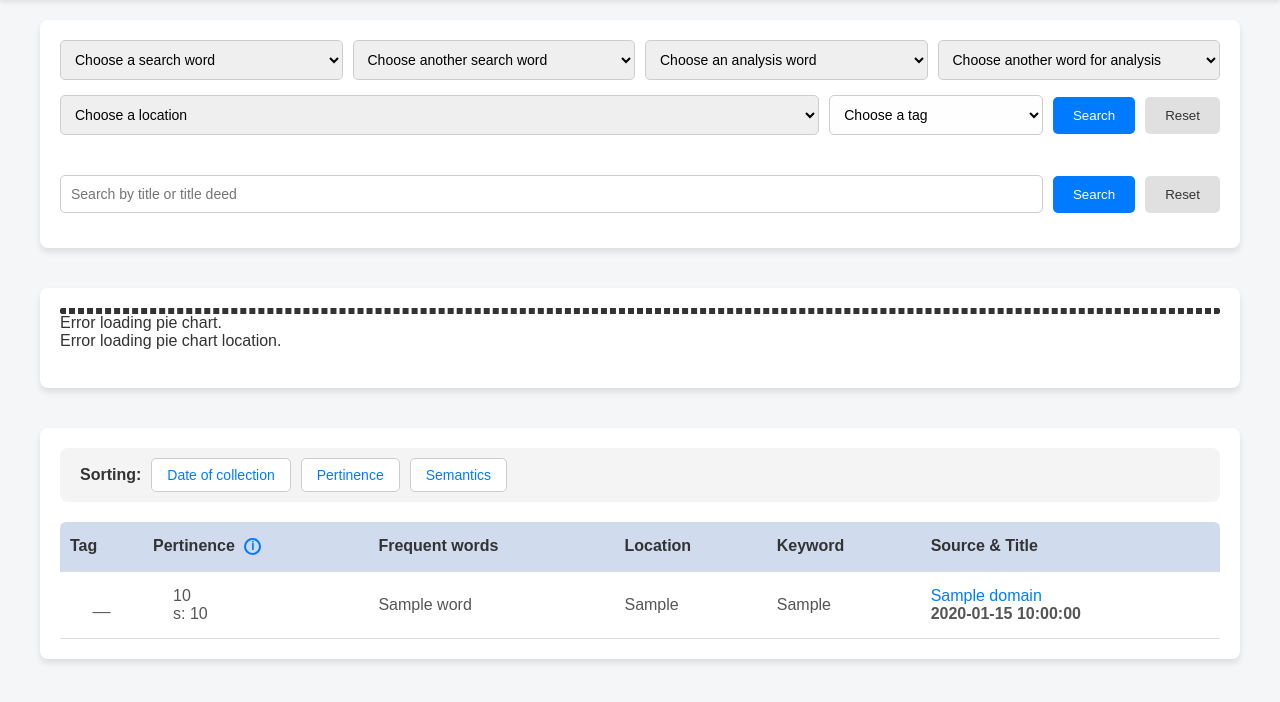
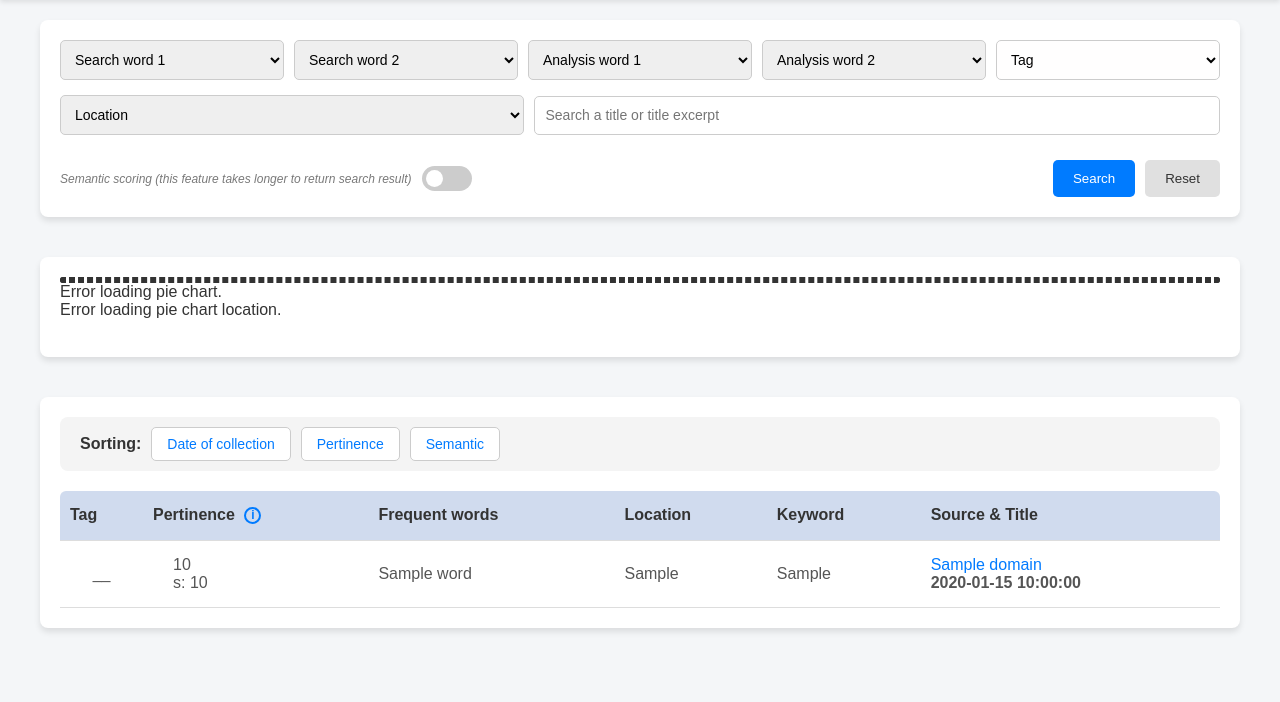
Before and after one commit to thibaut-dst/APRIL, a Flask app: page / in a window 1280 px wide. Shown: the part 72-774 px from the top of the page. Run offline with Flask 3, Linux system fonts and the light colour scheme; a database or web service that is not in the repository returns one stand-in record (values such as "Sample title"); some libraries are stand-ins or nearby versions.

Commit message:
toggle to enable/disable semantic score

```diff
--- a/static/style.css
+++ b/static/style.css
@@ -63,12 +63,16 @@ section {
     padding: 20px;
     margin-bottom: 40px;
 }
-
+.r1{
+    margin-bottom: 15px;
+}
+.row.r3 {
+    justify-content: space-between;
+}
 .row {
     display: flex;
     gap: 10px;
     align-items: center;
-    margin-bottom: 15px;
 }
 
 .search-bar {
@@ -78,13 +82,19 @@ section {
     font-size: 14px;
     height: max-content;
 }
+.r1 .search-bar{
+    width: calc((100% / 5) - 40px);
+}
 
 .search-1 {
-    flex: 5; /* Smaller size for the first search bar */
+    flex: 2;
 }
-
+.search-8{
+    flex: 3;
+    padding: 10.5px;
+}
 .search-2 {
-    flex: 1.3;   /* Default size for the second search bar */
+    flex: 1;
 }
 
 .search-bar.small {
@@ -92,7 +102,86 @@ section {
 }
 
 .search-bar-section .row:nth-child(3) {
-    padding-top: 25px; /* Adjust the value as needed */
+    padding-top: 25px;
+}
+
+
+
+/* The switch - the box around the slider */
+.switch {
+    position: relative;
+    display: inline-block;
+    width: 50px;
+    height: 25px;
+  }
+
+  /* Hide default HTML checkbox */
+  .switch input {
+    opacity: 0;
+    width: 0;
+    height: 0;
+  }
+
+  /* The slider */
+  .slider {
+    position: absolute;
+    cursor: pointer;
+    top: 0;
+    left: 0;
+    right: 0;
+    bottom: 0;
+    background-color: #ccc;
+    -webkit-transition: .4s;
+    transition: .4s;
+  }
+
+  .slider:before {
+    position: absolute;
+    content: "";
+    height: 69%;
+    aspect-ratio: 1;
+    width: auto;
+    left: 4px;
+    bottom: 4px;
+    background-color: white;
+    -webkit-transition: .4s;
+    transition: .4s;
+  }
+
+  input:checked + .slider {
+    background-color: #007bff;
+  }
+
+  input:focus + .slider {
+    box-shadow: 0 0 1px #007bff;
+  }
+
+  input:checked + .slider:before {
+    -webkit-transform: translateX(24px);
+    -ms-transform: translateX(24px);
+    transform: translateX(24px);
+  }
+
+  /* Rounded sliders */
+  .slider.round {
+    border-radius: 35px;
+  }
+
+  .slider.round:before {
+    border-radius: 50%;
+  }
+
+  .sem-score-activation span{
+    font-size: 12px;
+    font-style: italic;
+    color: #797979;
+  }
+
+  .sem-score-activation {
+    display: flex;
+    justify-content: center;
+    align-items: center;
+    gap: 10px;
 }
 
 
@@ -122,7 +211,7 @@ section {
 
 .document-table {
     overflow-y: auto;
-    overflow-x: auto;
+    overflow-x: hidden;
     max-height: 700px;
     background-image: linear-gradient(to top, white, white),
     linear-gradient(to top, white, white),
--- a/templates/index.html
+++ b/templates/index.html
@@ -17,18 +17,24 @@
     <main>
         <section class="search-bar-section">
             <!-- First line -->
-            <div class="row">
+            <div class="row r1">
                 <select class="search-bar small">
-                    <option value="" disabled selected>Choose a search word</option>
+                    <option value="" disabled selected>Search word 1</option>
                 </select>
                 <select class="search-bar small">
-                    <option value="" disabled selected>Choose another search word</option>
+                    <option value="" disabled selected>Search word 2</option>
                 </select>
                 <select class="search-bar small">
-                    <option value="" disabled selected>Choose an analysis word</option>
+                    <option value="" disabled selected>Analysis word 1</option>
                 </select>
                 <select class="search-bar small">
-                    <option value="" disabled selected>Choose another word for analysis</option>
+                    <option value="" disabled selected>Analysis word 2</option>
+                </select>
+                <select class="search-bar tag-selector search-2">
+                    <option value="" disabled selected>Tag</option>
+                    <option value="none">Untagged</option>
+                    <option value="valid">✅ Interesting</option>
+                    <option value="wrong">❌ Not Interesting</option>
                 </select>
             </div>
 
@@ -36,25 +42,26 @@
             <!-- Second line -->
             <div class="row">
                 <select class="search-bar search-1">
-                    <option value="" disabled selected>Choose a location</option>
+                    <option value="" disabled selected>Location</option>
                 </select>
-                <select class="search-bar tag-selector search-2">
-                    <option value="" disabled selected>Choose a tag</option>
-                    <option value="none">Untagged</option>
-                    <option value="valid">✅ Interesting</option>
-                    <option value="wrong">❌ Not Interesting</option>
-                </select>
-                <button class="search-button" onclick="updateTable()">Search</button>
-                <button class="reset-button">Reset</button>
+                <input type="text" placeholder="Search a title or title excerpt" class="search-bar search-8">
             </div>
 
             <!-- Third line -->
-            <div class="row">
-                <input type="text" placeholder="Search by title or title deed" class="search-bar search-1">
-                <button class="search-button" onclick="updateTable()">Search</button>
-                <button class="reset-button">Reset</button>
+            <div class="row r3">
+                <div class="sem-score-activation">
+                    <span>Semantic scoring (this feature takes longer to return search result)
+                    </span>
+                    <label class="switch">
+                        <input type="checkbox" id="semantic-toggle">
+                        <span class="slider round"></span>
+                    </label>
+                </div>
+                <div style="display: flex; gap: 10px;">
+                    <button class="search-button" onclick="updateTable()">Search</button>
+                    <button class="reset-button">Reset</button>
+                </div>
             </div>
-
         </section>
 
         <!-- Data Visualization Section -->
@@ -67,7 +74,7 @@
                 <span>Sorting:</span>
                 <button class="sort-button" onclick="sortTable('date', 'text')">Date of collection</button>
                 <button class="sort-button" onclick="sortTable('pertinence', 'numeric')">Pertinence</button>
-                <button class="sort-button" onclick="sortTable('semantics', 'numeric')">Semantics</button>
+                <button class="sort-button" onclick="sortTable('semantics', 'numeric')">Semantic</button>
             </div>
             <!-- Catalogue -->
             <div class="document-table">
@@ -86,7 +93,7 @@
                                         so it is very sensitive to the document size.
 
                                         <br><br>
-                                        <span style="color:#bcbcbc">Only available when filtering with at least one keyword:</span>
+                                        <span style="color:#bcbcbc">Only available when filtering with at least one keyword and when the feature is enabled:</span>
                                         s: is a semantic matchig score between the document and the keywords used for filtering.
                                         It takes each word (not empty) one by one from the filters, and calculates the semantic proximity with the document,
                                         then it returns the average score of all the words.
@@ -177,6 +184,8 @@
             const title = document.querySelector('.row input[type="text"]').value || "";
             const tag = document.querySelector('.row select.search-2').value || "";
 
+            const semanticScoringEnabled = document.querySelector('#semantic-toggle').checked;
+
             const spinnerRow = document.getElementById('loading-spinner');
             const tbody = document.querySelector('.document-section tbody');
 
@@ -194,7 +203,8 @@
                         analyseword2,
                         location,
                         title,
-                        tag
+                        tag,
+                        semanticScoringEnabled
                     })
                 });
 
@@ -204,18 +214,13 @@
                 }
 
                 const html = await response.text();
-
-                // Replace table content with new data
                 tbody.innerHTML = html;
-
-                // Reattach event listeners after updating table
                 attachRowClickEvents();
 
             } catch (error) {
                 console.error('Erreur:', error);
                 alert('Une erreur est survenue lors de la recherche des documents.');
             } finally {
-                // Hide the spinner after the response (success or error)
                 spinnerRow.style.display = 'none';
             }
         }
@@ -272,7 +277,7 @@
                 }
 
                 // Target <select> elements more precisely
-                    const selectRecherche1 = document.querySelector('.row select:nth-of-type(1)'); // First search select
+                const selectRecherche1 = document.querySelector('.row select:nth-of-type(1)'); // First search select
                 const selectRecherche2 = document.querySelector('.row select:nth-of-type(2)'); // Second search selection
                 const selectAnalyse1 = document.querySelector('.row select:nth-of-type(3)'); // First select analysis
                 const selectAnalyse2 = document.querySelector('.row select:nth-of-type(4)'); // Second analysis selection
```
Also changed, not shown: routes/filters.py (+6 -6 lines).
